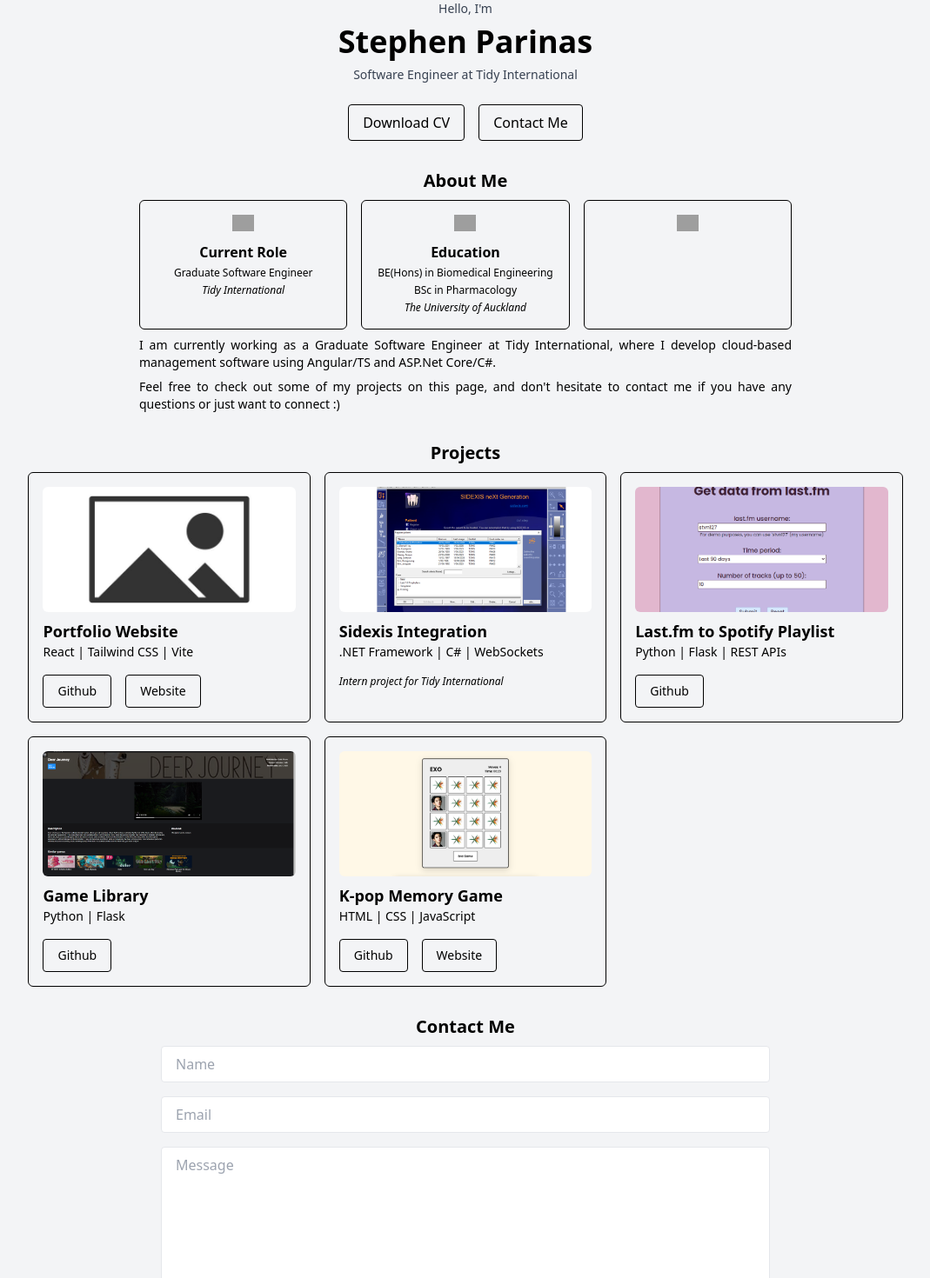
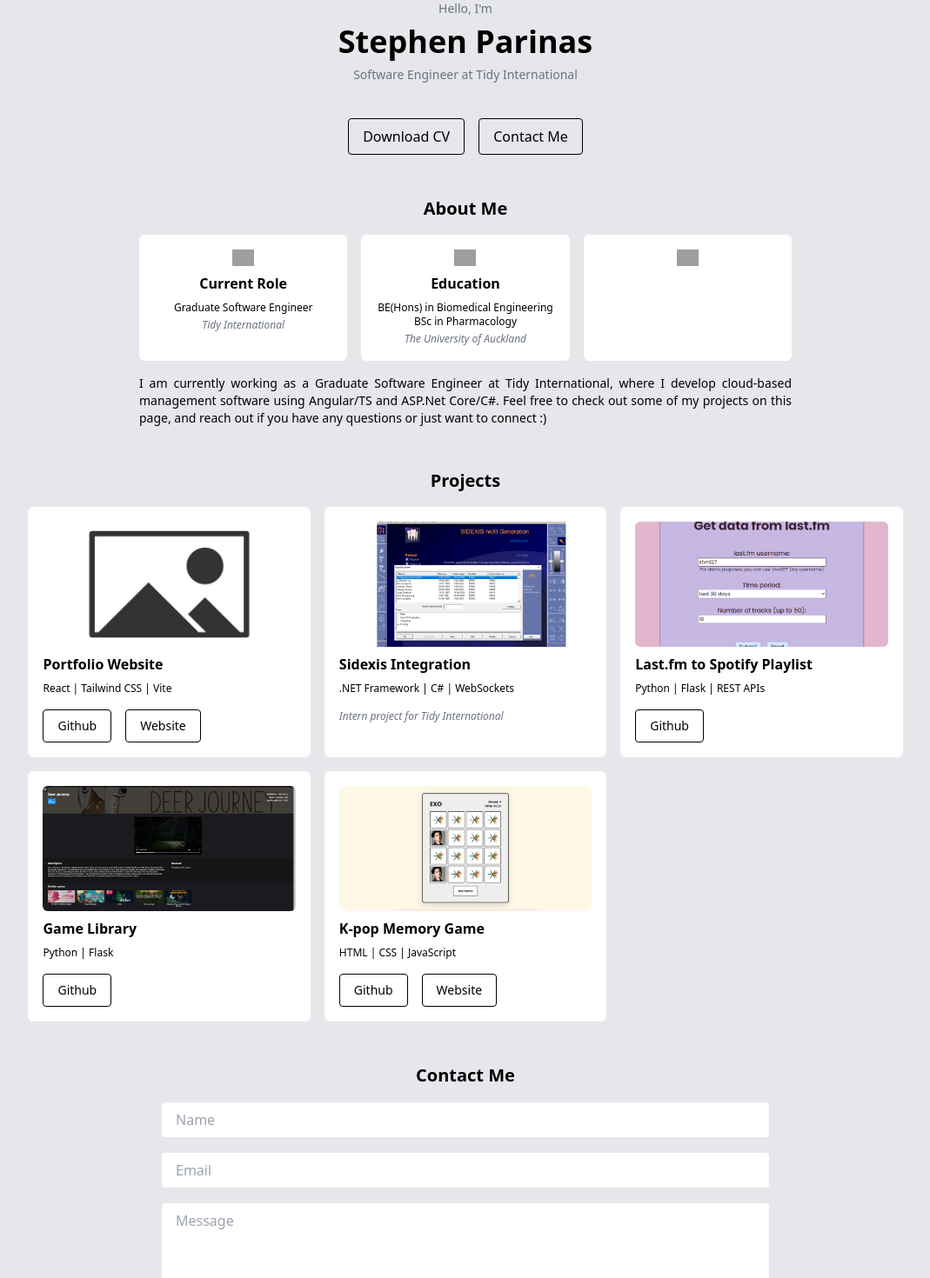
Before and after one commit to stephen-parinas/stephen-parinas.github.io, a React (Vite) app: page / in a window 1280 px wide. Shown: the part 80-1550 px from the top of the page at 87% size, without its empty margins (105-1174 px from the left). Built offline with nearby package versions, Linux system fonts and the light colour scheme; grey boxes are pictures that could not be loaded.

Commit message:
styling WIP

```diff
--- a/src/App.jsx
+++ b/src/App.jsx
@@ -6,8 +6,8 @@ import Footer from "./components/Footer.jsx";
 
 export default function App() {
     return (
-        <div className="flex flex-col min-h-screen bg-gray-100">
-            <div className="flex flex-col gap-8 items-center justify-center py-20 px-8">
+        <div className="flex flex-col min-h-screen bg-gray-200">
+            <div className="flex flex-col gap-12 items-center justify-center py-20 px-8">
                 <section id="home">
                     <Home/>
                 </section>
--- a/src/components/AboutMe.jsx
+++ b/src/components/AboutMe.jsx
@@ -1,34 +1,34 @@
 export default function AboutMe() {
     return (
-        <div className="flex flex-col gap-2 items-center text-center">
+        <div className="flex flex-col gap-4 items-center text-center">
             <h2 className="text-xl font-semibold">About Me</h2>
 
             <div className="grid grid-cols-2 md:grid-cols-3 gap-4 w-[100%] max-w-[750px]">
-                <div className="flex flex-col gap-1 items-center p-4 border border-black rounded-md">
+                <div className={card + hoverCard}>
                     <img
                         src="https://cdn3.iconfinder.com/data/icons/google-material-design-icons/48/ic_laptop_mac_48px-512.png"
                         alt="current-role"
                         width="25"
                     ></img>
 
-                    <p className="font-semibold mt-2">Current Role</p>
+                    <p className="font-semibold my-2">Current Role</p>
                     <p className="text-xs">Graduate Software Engineer</p>
-                    <p className="text-xs italic">Tidy International</p>
+                    <p className="text-xs italic text-gray-500 mt-1">Tidy International</p>
                 </div>
 
-                <div className="flex flex-col gap-1 items-center p-4 border border-black rounded-md">
+                <div className={card + hoverCard}>
                     <img src="https://cdn3.iconfinder.com/data/icons/font-awesome-solid/640/graduation-cap-512.png"
                          alt="education"
                          width="25"
                     ></img>
 
-                    <p className="font-semibold mt-2">Education</p>
+                    <p className="font-semibold my-2">Education</p>
                     <p className="text-xs">BE(Hons) in Biomedical Engineering</p>
                     <p className="text-xs">BSc in Pharmacology</p>
-                    <p className="text-xs italic">The University of Auckland</p>
+                    <p className="text-xs italic text-gray-500 mt-1">The University of Auckland</p>
                 </div>
 
-                <div className="flex flex-col gap-1 items-center col-span-2 md:col-span-1 p-4 border border-black rounded-md">
+                <div className={card + hoverCard + "col-span-2 md:col-span-1"}>
                     <img src="https://cdn3.iconfinder.com/data/icons/font-awesome-brands/512/spotify-512.png"
                          alt="spotify"
                          width="25"
@@ -40,13 +40,13 @@ export default function AboutMe() {
                 <p className="text-sm">
                     I am currently working as a Graduate Software Engineer at Tidy International,
                     where I develop cloud-based management software using Angular/TS and ASP.Net Core/C#.
-                </p>
-
-                <p className="text-sm">
-                    Feel free to check out some of my projects on this page, and don't hesitate to contact me if you
+                    Feel free to check out some of my projects on this page, and reach out if you
                     have any questions or just want to connect :)
                 </p>
             </div>
         </div>
     );
 }
+
+const card = "flex flex-col items-center p-4 bg-white border border-white rounded-md ";
+const hoverCard = "hover:border-gray-500 hover:bg-gray-200 ";
--- a/src/components/Contact.jsx
+++ b/src/components/Contact.jsx
@@ -36,7 +36,7 @@ export default function Contact() {
     };
 
     return (
-        <div className="flex flex-col gap-2 items-center">
+        <div className="flex flex-col gap-4 items-center">
             <h2 className="text-xl font-semibold">Contact Me</h2>
 
             <form onSubmit={handleSubmit} className="space-y-4 max-w-[700px]">
--- a/src/components/Footer.jsx
+++ b/src/components/Footer.jsx
@@ -2,18 +2,18 @@ import {links} from "../data/links.js";
 
 export default function Footer() {
     return (
-        <div className="flex flex-col gap-4 w-full p-8 justify-center items-center bg-gray-200">
+        <div className="flex flex-col gap-4 w-full p-8 justify-center items-center bg-gray-300">
             <div className="flex gap-3">
                 {
                     links.map(link => (
                         <a href={link.link} target="_blank">
-                            <img src={link.img} alt={link.key} width="30"></img>
+                            <img src={link.img} alt={link.key} width="30" className="opacity-50"></img>
                         </a>
                     ))
                 }
             </div>
 
-            <p className="text-xs">© { new Date().getFullYear() } Stephen Parinas. All rights reserved.</p>
+            <p className="text-xs text-gray-500">© { new Date().getFullYear() } Stephen Parinas. All rights reserved.</p>
         </div>
     );
 }
--- a/src/components/Home.jsx
+++ b/src/components/Home.jsx
@@ -1,11 +1,11 @@
 export default function Home() {
     return (
         <div className="flex flex-col gap-2 justify-center text-center">
-            <p className="text-sm text-gray-700">Hello, I'm</p>
+            <p className="text-sm text-gray-500">Hello, I'm</p>
             <h1 className="text-4xl font-bold">Stephen Parinas</h1>
-            <p className="text-sm text-gray-700">Software Engineer at Tidy International</p>
+            <p className="text-sm text-gray-500">Software Engineer at Tidy International</p>
 
-            <div className="flex gap-4 justify-center mt-4">
+            <div className="flex gap-4 justify-center mt-8">
                 <a href="../../public/assets/StephenParinas_CV_2025.pdf" download>
                     <button type="button" className="px-4 py-2 border border-black rounded">Download CV</button>
                 </a>
--- a/src/components/ProjectItem.jsx
+++ b/src/components/ProjectItem.jsx
@@ -1,14 +1,14 @@
 export default function ProjectItem({ title, year, img, stack, githubLink, websiteLink, description }) {
     return (
-        <div className="p-4 border border-black rounded-md">
+        <div className="p-4 border border-white rounded-md bg-white hover:border-gray-500 hover:bg-gray-200">
             <div className="flex flex-col gap-2">
                 <img src={img} alt={title} className="w-full h-36 object-cover rounded-md"></img>
 
-                <div>
-                    <p className="text-lg font-semibold">{title}</p>
-                    <p className="text-sm">{stack.join(" | ")}</p>
+                <div className="flex flex-col gap-2">
+                    <p className="font-semibold">{title}</p>
+                    <p className="text-xs">{stack.join(" | ")}</p>
 
-                    <div className="flex gap-4 mt-4">
+                    <div className="flex gap-4 mt-2">
                         {githubLink && (
                             <a href={githubLink} target="_blank">
                                 <button type="button" className="px-4 py-2 text-sm border border-black rounded">
@@ -26,7 +26,7 @@ export default function ProjectItem({ title, year, img, stack, githubLink, websi
                         )}
 
                         {description && (
-                            <p className="text-xs italic inline">{description}</p>
+                            <p className="text-xs italic text-gray-500">{description}</p>
                         )}
                     </div>
                 </div>
--- a/src/components/Projects.jsx
+++ b/src/components/Projects.jsx
@@ -3,7 +3,7 @@ import {projects} from "../data/projects.js";
 
 export default function Projects() {
     return (
-        <div className="flex flex-col gap-2 items-center">
+        <div className="flex flex-col gap-4 items-center">
             <h2 className="text-xl font-semibold">Projects</h2>
 
             <div className="grid grid-cols-1 md:grid-cols-2 lg:grid-cols-3 gap-4">
```
